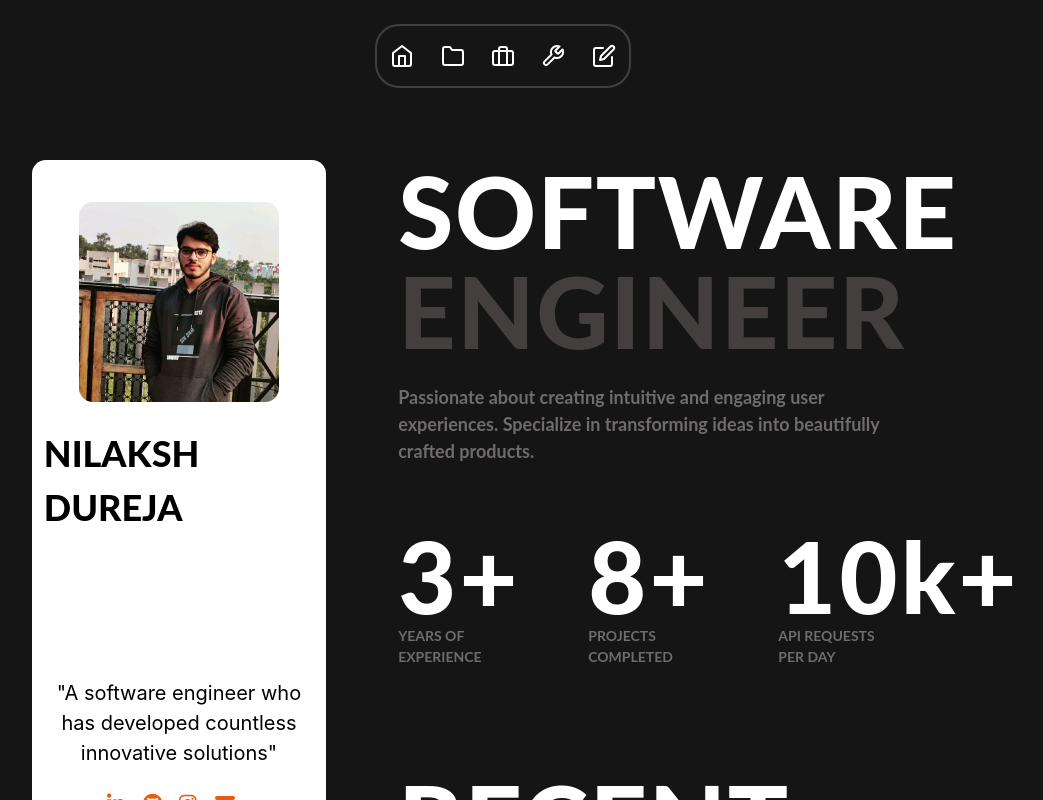
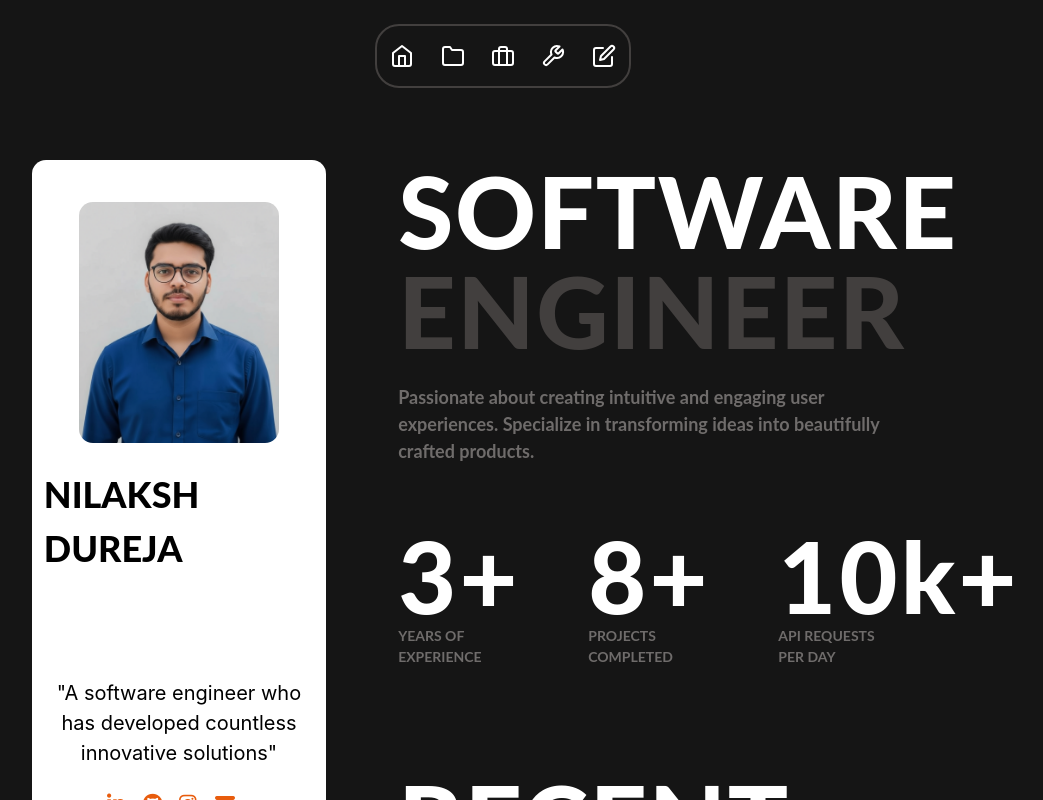
Before and after one commit to Nilakshhh/portfolio, a React (Create React App) app: page / in a window 1280 px wide. Shown: the top 800 px of the page, without its empty margins (137-1180 px from the left). Built offline with nearby package versions, Linux system fonts and the light colour scheme; the HTML template or start-up script is replaced by a standard one.

Commit message:
changes profile picture

```diff
--- a/src/components/ProfileCard.jsx
+++ b/src/components/ProfileCard.jsx
@@ -4,7 +4,7 @@ export default function ProfileCard() {
         <div className="w-[100%] h-[100%] bg-[#ffffff] rounded-[14px] p-[12px] flex flex-col justify-center items-center">
             <div className="flex flex-col justify-top pt-[30px] gap-[24px] h-[80%] items-center">
                 <img
-                    src="/me.jpg"
+                    src="/mine.png"
                     alt="profile-photo"
                     width={200}
                     height={250}
```
Also changed, not shown: public/mine.png (added).
